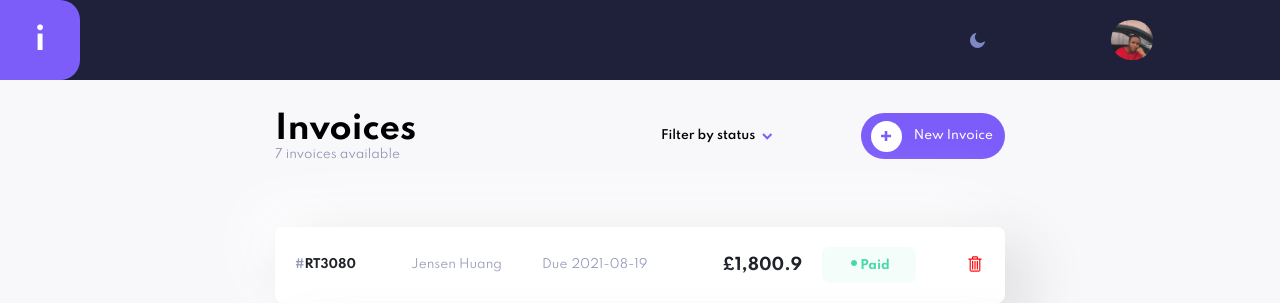
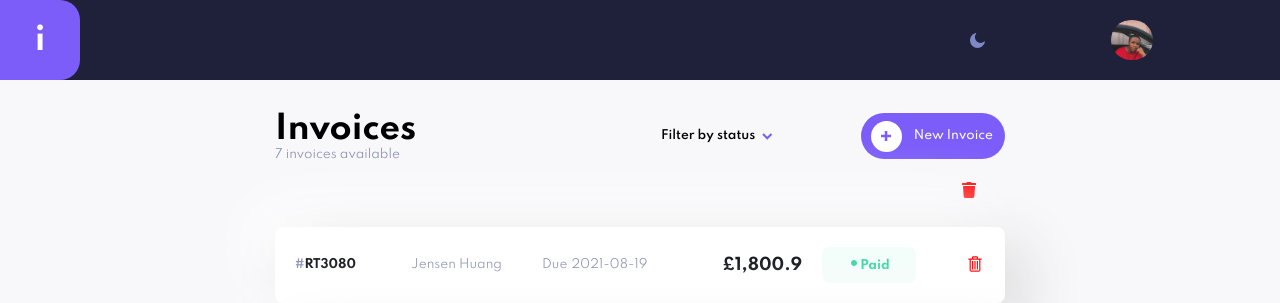
Before and after one commit to efethegenius/invoice-app, a React (Create React App) app: page / in a window 1280 px wide. Shown: the top 303 px of the page. Built offline with nearby package versions, Linux system fonts and the light colour scheme.

Commit message:
minor bug fixes

```diff
--- a/src/App.css
+++ b/src/App.css
@@ -92,6 +92,28 @@ body {
   justify-self: right;
   width: 15px;
   cursor: pointer;
+}
+
+.clear-invoices {
+  background-color: blue;
+  width: 100%;
+  display: flex;
+  align-items: center;
+  justify-content: center;
+  flex-direction: column;
+  width: 90%;
+  position: relative;
+  max-width: 730px;
+}
+
+.btn-clear {
+  background-color: transparent;
+  position: absolute;
+  right: 18px;
+  border-radius: 100px !important;
+  padding: 10px !important;
+  font-size: 1rem !important;
+  color: red !important;
 }
 
 header {
--- a/src/App.js
+++ b/src/App.js
@@ -23,6 +23,7 @@ function App() {
   const [showProfile, setShowProfile] = useState(false);
   const [showDelete, setShowDelete] = useState(false);
   const [showPaid, setShowPaid] = useState(false);
+  const [showClear, setShowClear] = useState(false);
 
   const location = useLocation();
 
@@ -80,6 +81,8 @@ function App() {
         setShowDelete={setShowDelete}
         showPaid={showPaid}
         setShowPaid={setShowPaid}
+        showClear={showClear}
+        setShowClear={setShowClear}
       />
       <TransitionGroup>
         <CSSTransition timeout={200} classNames="fade" key={location.key}>
@@ -105,6 +108,8 @@ function App() {
                 setShowPaid={setShowPaid}
                 showDelete={showDelete}
                 setShowDelete={setShowDelete}
+                setShowClear={setShowClear}
+                showClear={showClear}
               />
             </Route>
             <Route
--- a/src/Invoices.js
+++ b/src/Invoices.js
@@ -7,6 +7,7 @@ import { Form } from "./Form";
 import { GoPrimitiveDot } from "react-icons/go";
 import { VscCheck, VscTrash } from "react-icons/vsc";
 import Avatar from "./assets/img/image-avatar.jpeg";
+import { FaTrash } from "react-icons/fa";
 
 export const Invoices = ({
   filter,
@@ -21,7 +22,8 @@ export const Invoices = ({
   setAllInvoices,
   setShowPaid,
   setShowDelete,
-  // showDelete,
+  showClear,
+  setShowClear,
 }) => {
   const [showFilter, setShowFilter] = useState(false);
 
@@ -153,6 +155,21 @@ export const Invoices = ({
           </button>
         </div>
       </div>
+
+      {allInvoices.length >= 2 && (
+        <div className="clear-invoices">
+          <button
+            type="button"
+            className="btn btn-clear"
+            onClick={() => {
+              setAllInvoices([]);
+              setShowClear(!showClear);
+            }}
+          >
+            <FaTrash />
+          </button>
+        </div>
+      )}
       <section className="invoices-container-wrapper">
         {filteredInvoice.map((invoiceList) => {
           const {
--- a/src/Modals.js
+++ b/src/Modals.js
@@ -6,6 +6,8 @@ export const Modals = ({
   setShowDelete,
   showPaid,
   setShowPaid,
+  showClear,
+  setShowClear,
 }) => {
   return (
     <div>
@@ -37,6 +39,44 @@ export const Modals = ({
                       JSON.stringify(allInvoices)
                     );
                     setShowDelete(false);
+                  }}
+                >
+                  delete
+                </button>
+              </div>
+            </div>
+          </div>
+        </div>
+      )}
+      {/* delete modal end */}
+      {showClear && (
+        <div className="show-delete">
+          <div className="delete-modal">
+            <div>
+              <h1>Delete All Invoices?</h1>
+              <p>
+                Are you sure you want to delete all invoices? This action cannot
+                be undone.
+              </p>
+            </div>
+            <div className="modal-delete-buttons">
+              <div className="each-delete-button">
+                <button
+                  className="discard-btn"
+                  onClick={() => {
+                    setShowClear(false);
+                    window.location.reload(false);
+                  }}
+                >
+                  discard
+                </button>
+                <button
+                  onClick={() => {
+                    localStorage.setItem(
+                      "newArray",
+                      JSON.stringify(allInvoices)
+                    );
+                    setShowClear(false);
                   }}
                 >
                   delete
```
